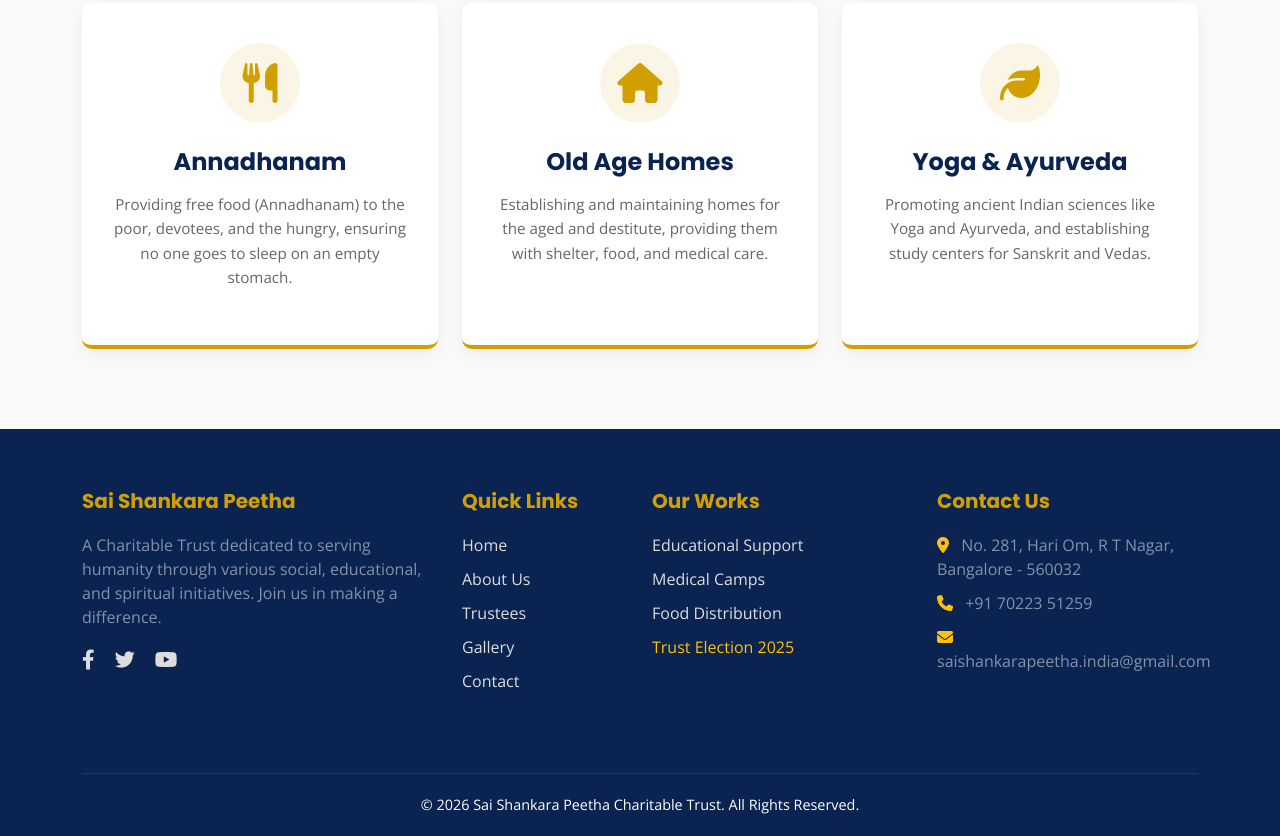
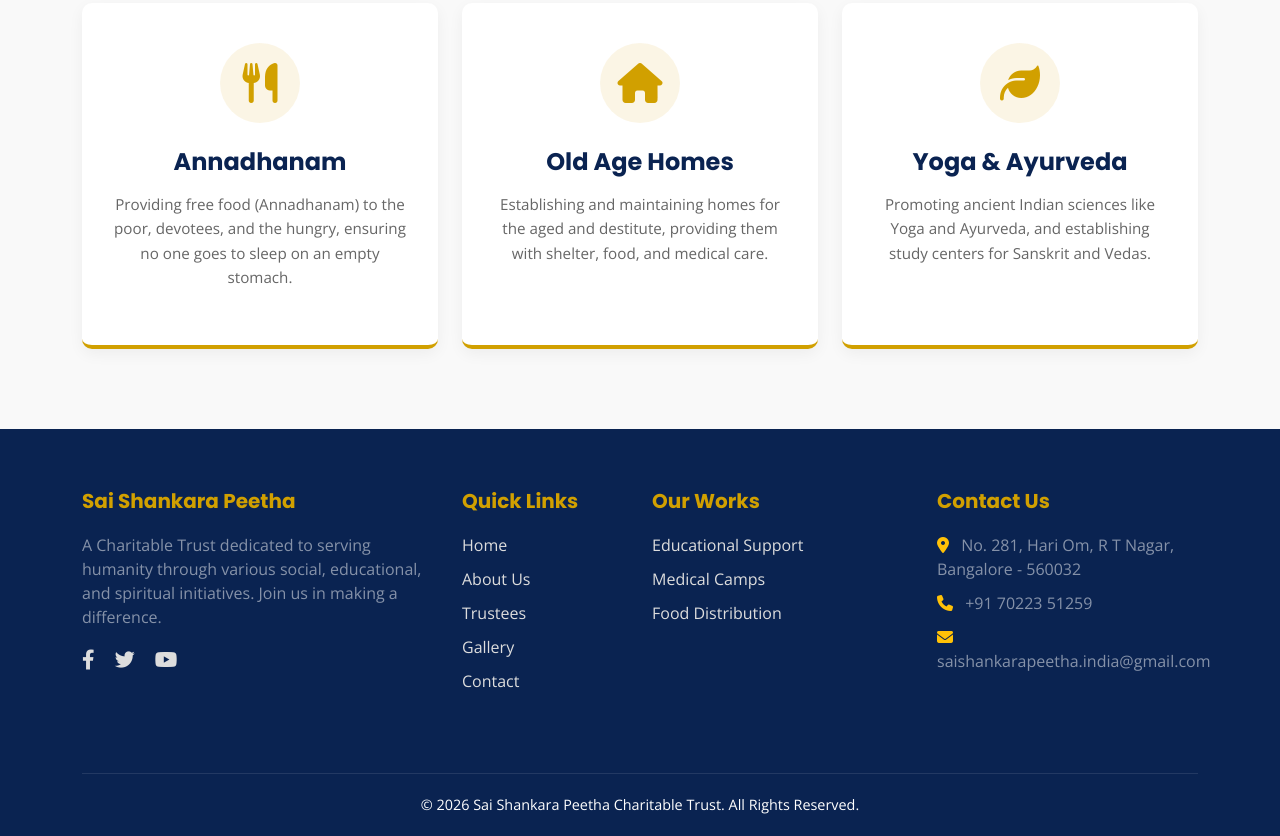
Before and after one commit to saishankarapeethaindia-lab/SSPCT2, a plain HTML site: page services.html in a window 1280 px wide. Shown: the part 899-1735 px from the top of the page. Drawn offline with nearby package versions, Linux system fonts and the light colour scheme.

Commit message:
Update services.html

```diff
--- a/services.html
+++ b/services.html
@@ -247,8 +247,7 @@
                         <li><a href="services.html">Educational Support</a></li>
                         <li><a href="services.html">Medical Camps</a></li>
                         <li><a href="services.html">Food Distribution</a></li>
-                        <li><a href="election2025.html" class="text-warning">Trust Election 2025</a></li>
-                    </ul>
+                        </ul>
                 </div>
                 <div class="col-lg-3 col-md-6 mb-4">
                     <h5>Contact Us</h5>
```
